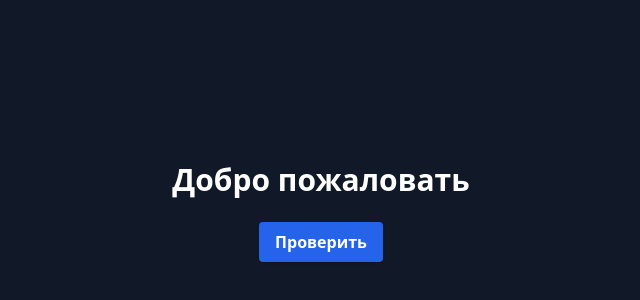
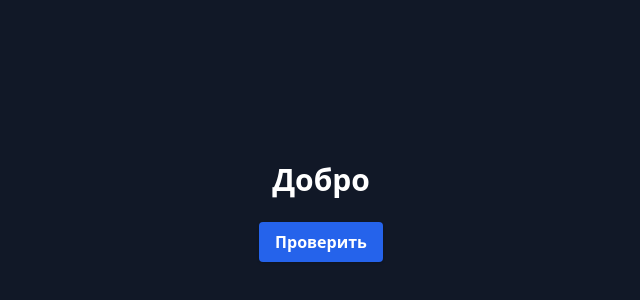
Before and after one commit to Dielectric-i/Pet_1, a React (Vite) app in the folder frontend/: page / in a window 1280 px wide. Shown: the part 188-488 px from the top of the page, without its empty margins (319-959 px from the left). Built offline with nearby package versions, Linux system fonts and the light colour scheme.

Commit message:
(testCICD)

```diff
--- a/frontend/src/App.tsx
+++ b/frontend/src/App.tsx
@@ -49,7 +49,7 @@
 
   return (
     <div className="min-h-screen bg-gray-900 text-white flex flex-col items-center justify-center px-4">
-      <h1 className="text-3xl font-bold mb-6">Добро пожаловать</h1>
+      <h1 className="text-3xl font-bold mb-6">Добро</h1>
       <button
         onClick={checkBackend}
         className="bg-blue-600 hover:bg-blue-700 text-white font-semibold py-2 px-4 rounded shadow"
```
Also changed, not shown: 1 other file (tests, documents, lock files or other folders).
